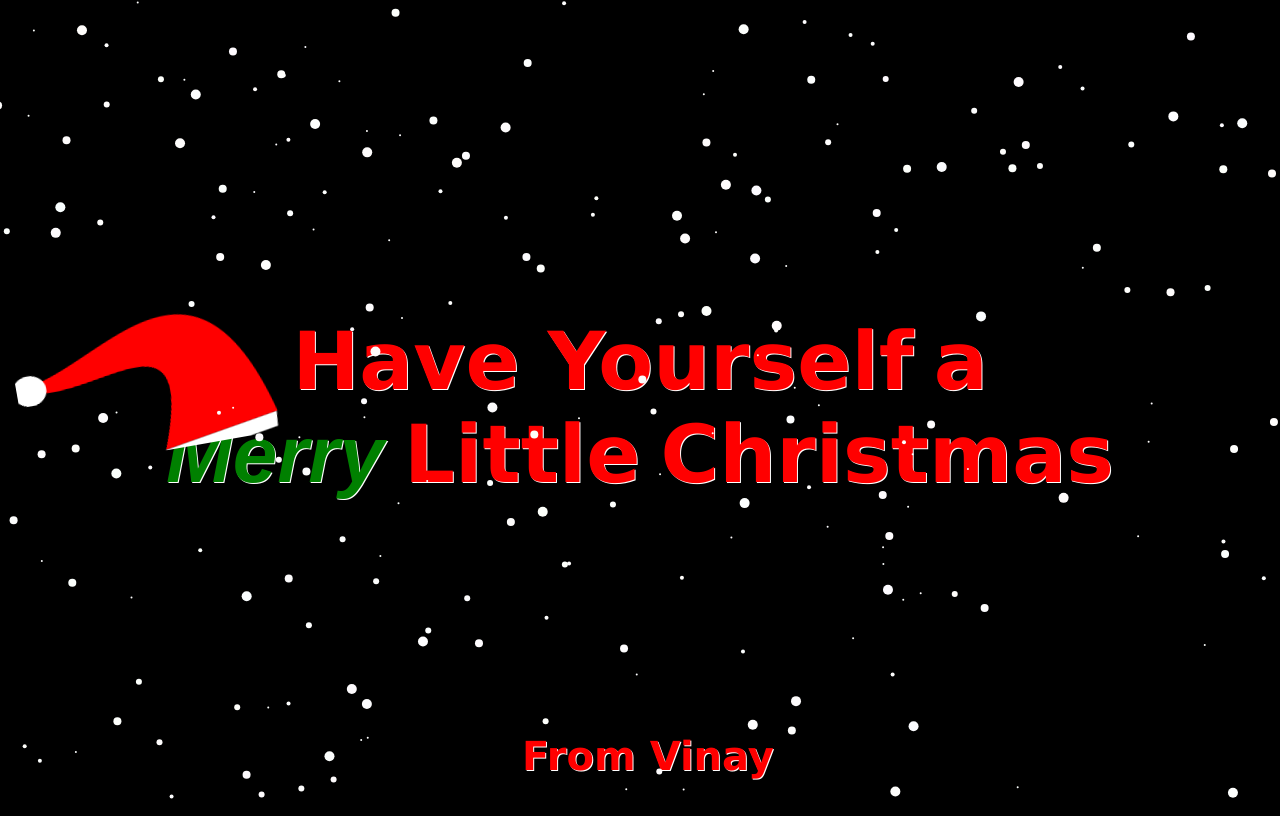
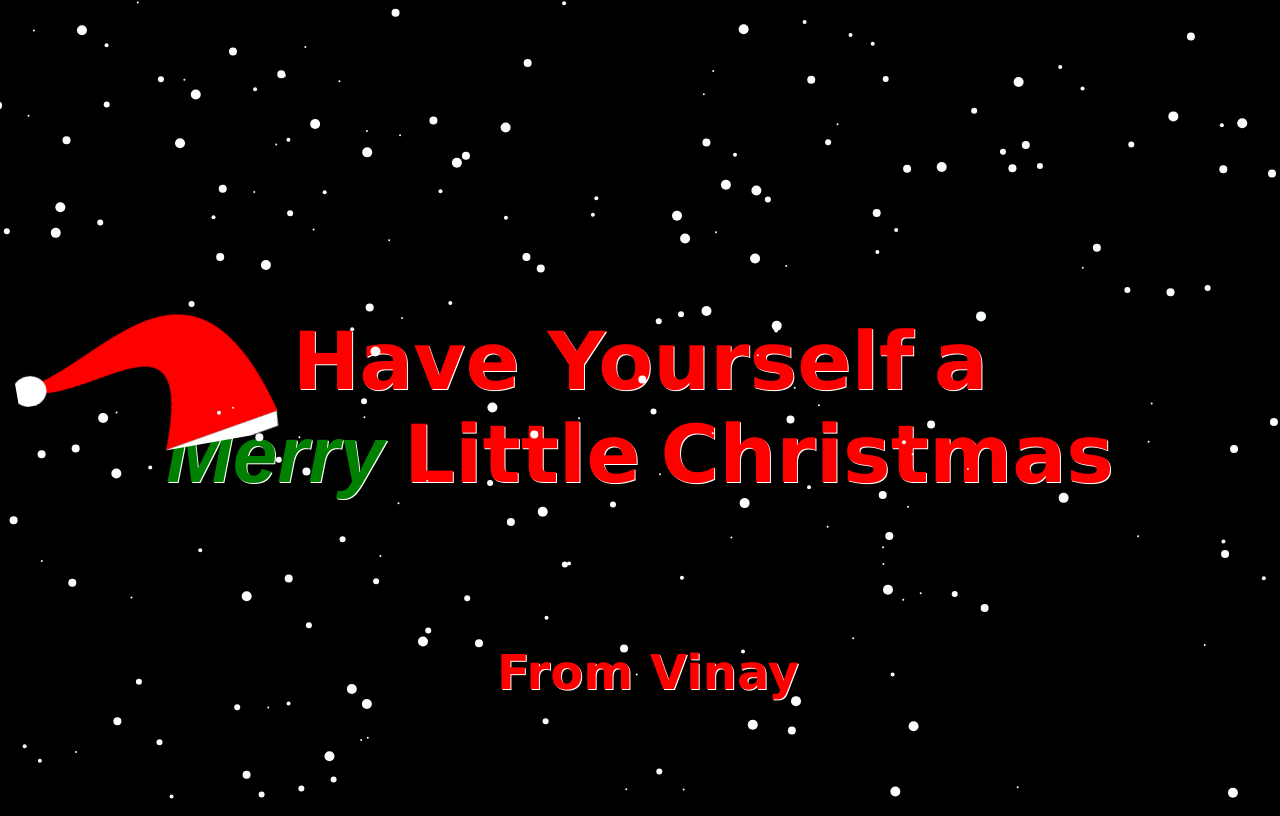
Before and after one commit to DGrothe-PhD/ChristmasCard, a plain HTML site: page index.html in a window 1280 px wide. Drawn offline with Linux system fonts and the light colour scheme; a web font is replaced by a local one.

Commit message:
a few tweaks to the from text section

```diff
--- a/styles.css
+++ b/styles.css
@@ -38,10 +38,10 @@ span{
 #from {
     position: absolute;
     bottom: 0px;
-    font-size: 2.5rem;
+    font-size: 3em;
     color: red;
     width: 100%;
     text-align: center;
     box-sizing: border-box;
-    padding-bottom: 20px;
+    padding-bottom: 100px;
 }
```
